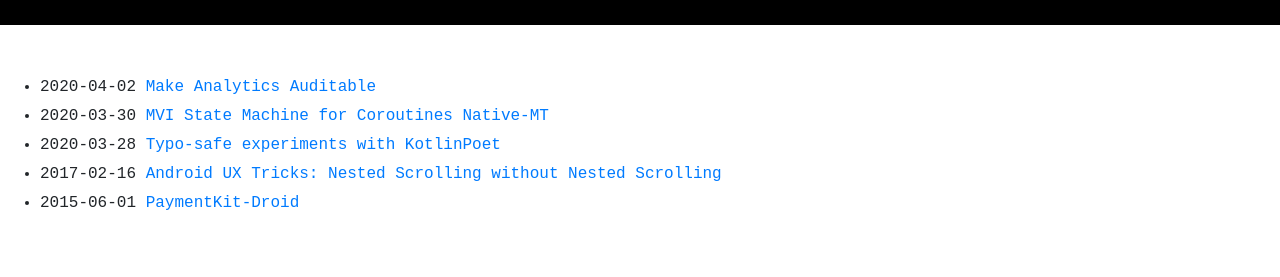
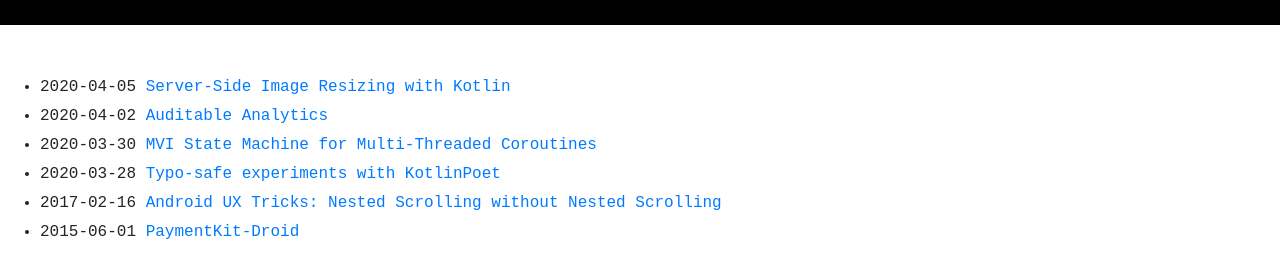
Before and after one commit to brendanw/brendanweinstein-ktor, a website: page public/blog/index.html in a window 1280 px wide. Shown: the part 125-402 px from the top of the page. Drawn offline with nearby package versions, Linux system fonts and the light colour scheme; a web font is replaced by a local one.

Commit message:
Another draft post

```diff
--- a/public/blog/index.html
+++ b/public/blog/index.html
@@ -73,13 +73,18 @@
 </header>
 <ul class="blog-item-list">
   <li class="blog-item">
+    2020-04-05 <a href="/image-resizing-on-kotlin-server-side">
+    Server-Side Image Resizing with Kotlin
+  </a>
+  </li>
+  <li class="blog-item">
     2020-04-02 <a href="/make-analytics-auditable">
-    Make Analytics Auditable
+    Auditable Analytics
   </a>
   </li>
   <li class="blog-item">
     2020-03-30 <a href="/minimalist-multiplatform-statemachine-for-coroutines-native-mt">
-    MVI State Machine for Coroutines Native-MT
+    MVI State Machine for Multi-Threaded Coroutines
   </a>
   </li>
   <li class="blog-item">
```
